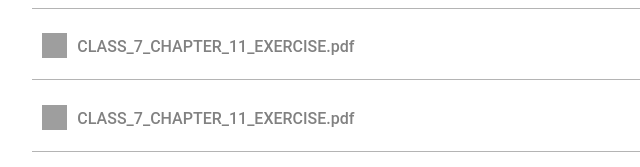
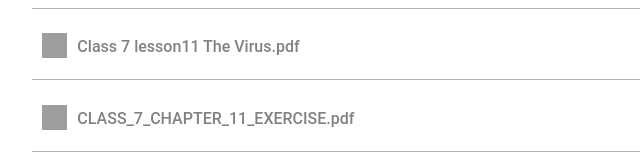
Before and after one commit to anitamalhotraa/anitamalhotraa.github.io, a plain HTML site: page 7TH_48YROUIEHFOYRHTIOUEFHOUE4YT985TY58TY589Y59HGI45UTHTY45T8H45.html in a window 1280 px wide. Shown: the part 630-797 px from the top of the page, 121-761 px from the left. Drawn offline with Linux system fonts and the light colour scheme; grey boxes are pictures that could not be loaded.

Commit message:
Update 7TH_48YROUIEHFOYRHTIOUEFHOUE4YT985TY58TY589Y59HGI45UTHTY45T8H45.html

```diff
--- a/7TH_48YROUIEHFOYRHTIOUEFHOUE4YT985TY58TY589Y59HGI45UTHTY45T8H45.html
+++ b/7TH_48YROUIEHFOYRHTIOUEFHOUE4YT985TY58TY589Y59HGI45UTHTY45T8H45.html
@@ -67,7 +67,7 @@
         <div class="FOLDER_PARENT"onclick="window.location.href = './files/7th/Class 7 lesson11 The Virus.pdf'">
             <div class="FOLDER">
             <img style="margin-left: 10px;" src="https://findicons.com/files/icons/1579/devine/256/file.png" height="25px" width="25px">
-            <span class="label">CLASS_7_CHAPTER_11_EXERCISE.pdf</span>
+            <span class="label">Class 7 lesson11 The Virus.pdf</span>
             </div>
             <div class="divider2"></div>
         </div>
```
